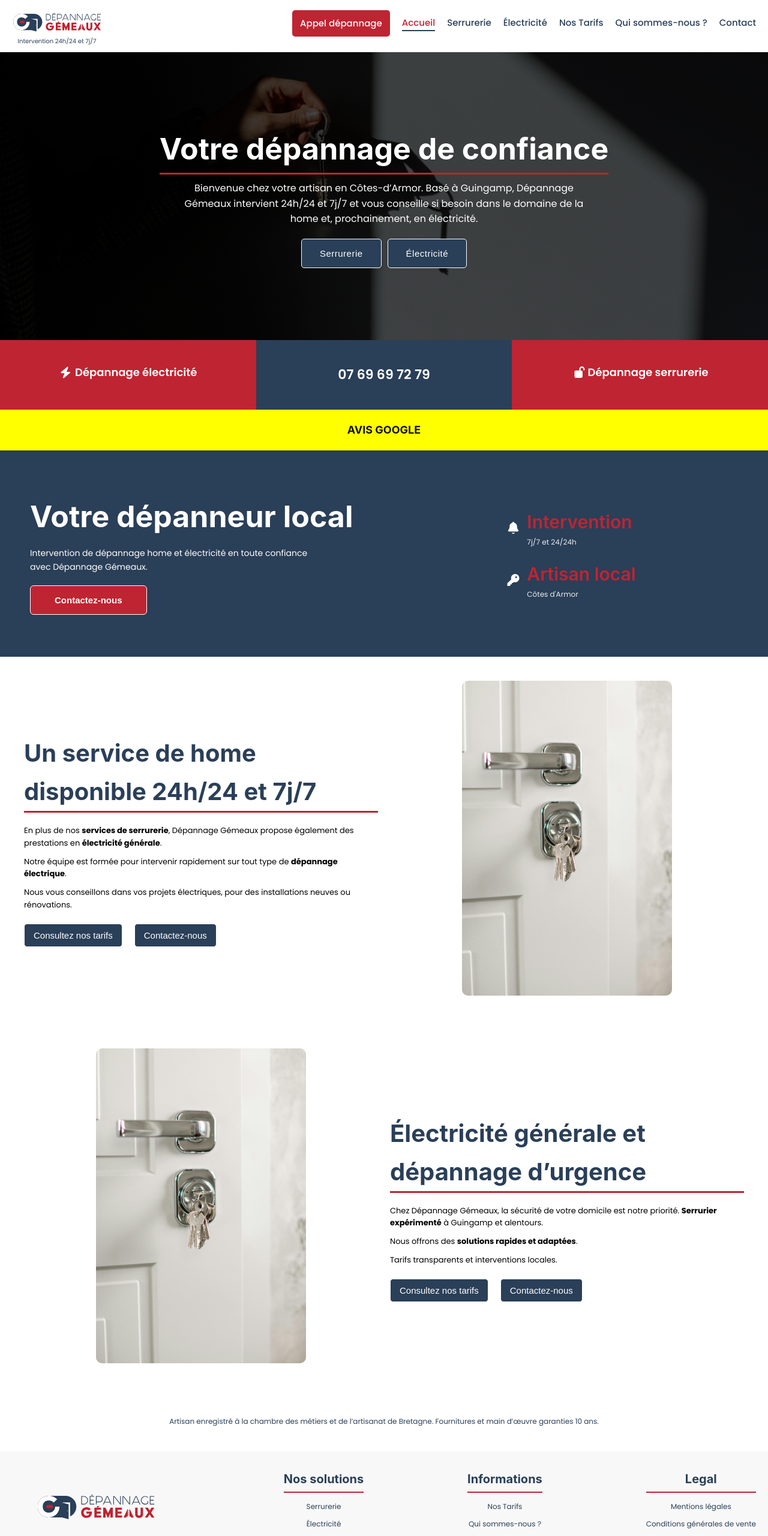
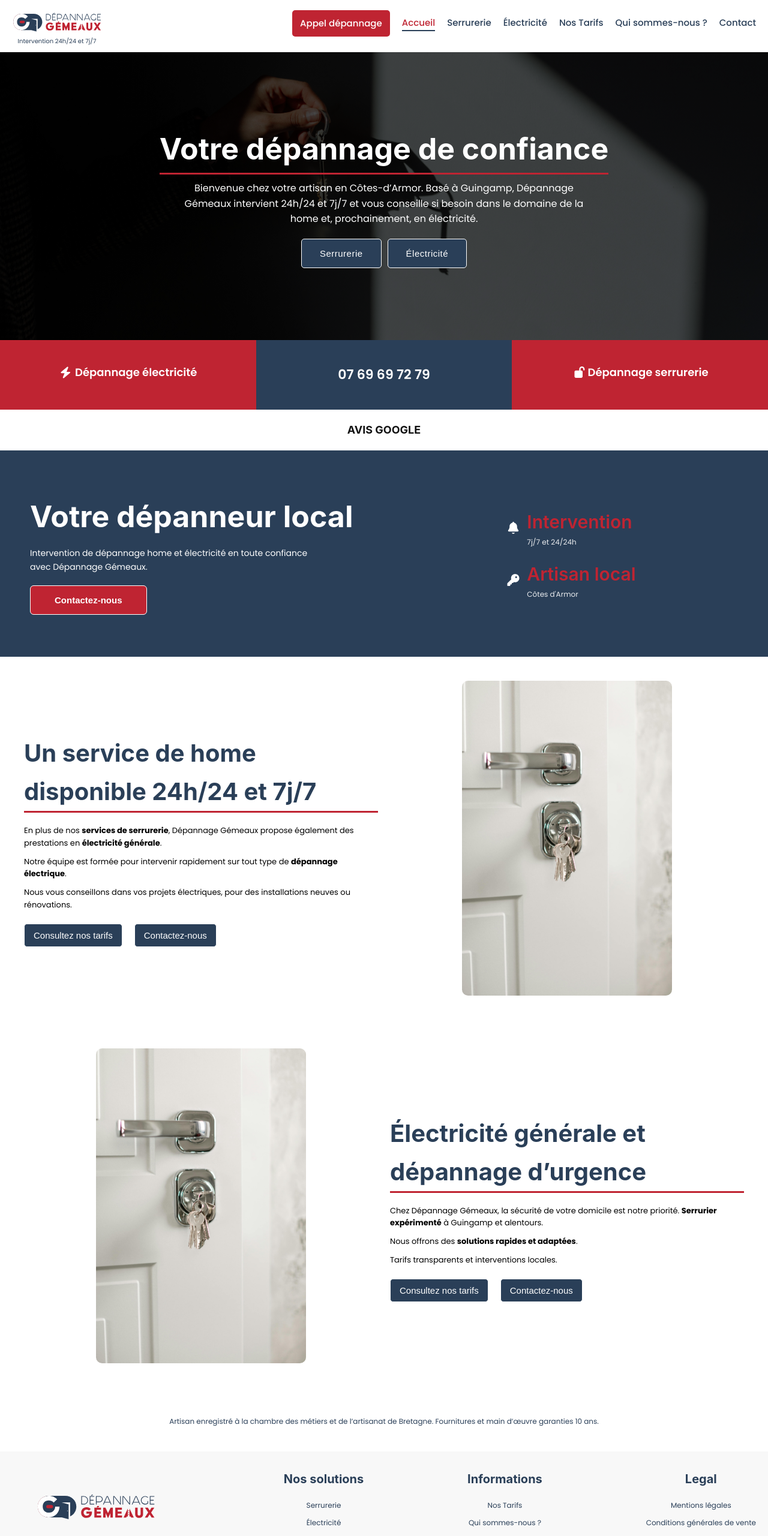
Before and after one commit to SupaKd/depannage-gemeaux, a React (Vite) app: page / in a window 1280 px wide. Shown: the top 2561 px of the page at 60% size. Built offline with nearby package versions, Linux system fonts and the light colour scheme.

Commit message:
Description des changements

```diff
--- a/src/assets/scss/_avisgoogle.scss
+++ b/src/assets/scss/_avisgoogle.scss
@@ -3,5 +3,5 @@
     font-size: 1.2rem;
     text-align: center;
     color: #2a3f58;
-    background-color: yellow;
+    background-color: #fff;
 }
--- a/src/assets/scss/_footer.scss
+++ b/src/assets/scss/_footer.scss
@@ -22,7 +22,6 @@
       & .footer__title {
         font-size: 2rem;
         font-weight: bold;
-        border-bottom: solid 2px #bf2432;
         padding-bottom: 0.5rem;
         margin-bottom: 0.5rem;
         color: #2a3f58;
```
